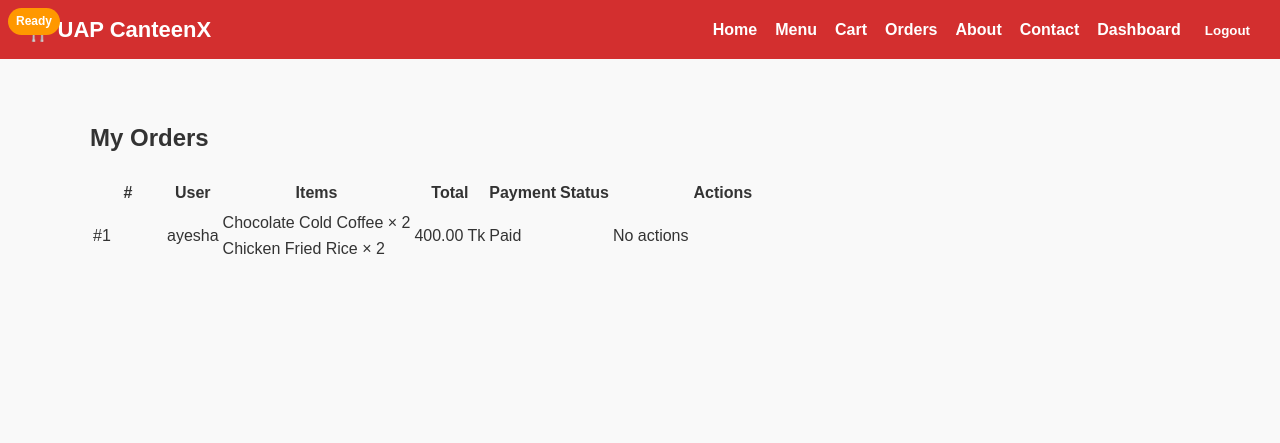
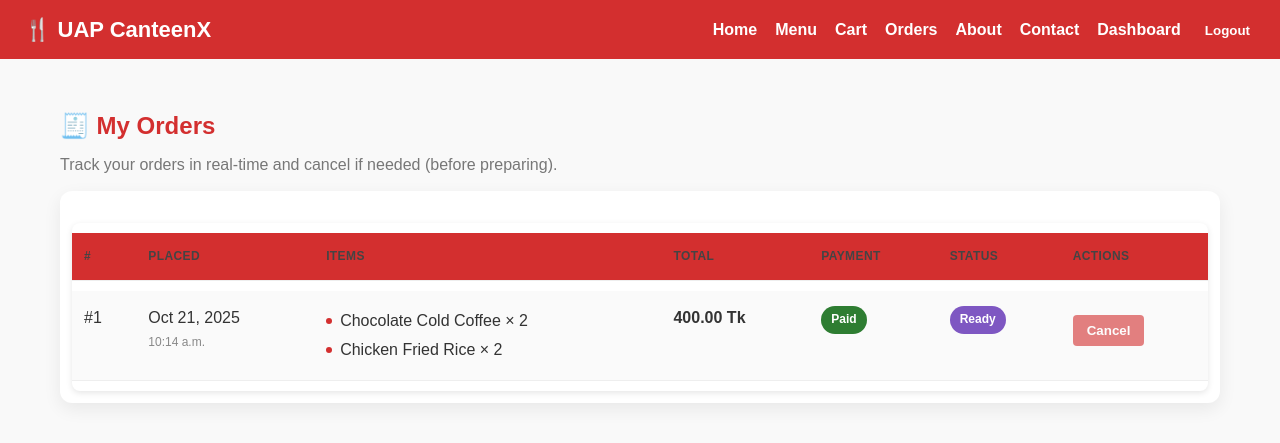
Before and after one commit to ayesha-ahona/Django-Canteen-Management-System, a Django app: page /orders/ in a window 1280 px wide. Shown: the top 443 px of the page. Run offline with Django 5.2, Linux system fonts and the light colour scheme; a user stored in the database is signed in; data comes from the database, SQL or seed files in the repository; both versions use the stored data as it was after the commit.

Commit message:
Change the UI of cancellation

```diff
--- a/my_canteen/static/my_canteen/css/styles.css
+++ b/my_canteen/static/my_canteen/css/styles.css
@@ -130,25 +130,71 @@ body {
     margin-bottom: 10px;
 }
 
+/* ---------- Card Surface Variant ---------- */
+.card.surface {
+    background: #fff;
+    border-radius: 12px;
+    box-shadow: 0 6px 18px rgba(0,0,0,.07);
+    padding: 12px;
+    overflow: hidden;
+}
+
 /* ---------- Badges ---------- */
 .card-media {
     position: relative;
 }
 
 .badge {
+    padding: 4px 10px;
+    border-radius: 999px;
+    font-size: 12px;
+    font-weight: 700;
+    color: #fff;
+    display: inline-block;
+}
+
+.badge-red {
+    background: #e53935;
+}
+
+.badge.gray {
+    background: #9e9e9e;
+}
+
+.badge.info {
+    background: #26a69a;
+}
+
+.badge.primary {
+    background: #1976d2;
+}
+
+.badge.violet {
+    background: #7e57c2;
+}
+
+.badge.blue {
+    background: #0288d1;
+}
+
+.badge.success {
+    background: #2e7d32;
+}
+
+.badge.warn {
+    background: #f9a825;
+}
+
+.badge.danger {
+    background: #e53935;
+}
+
+/* Legacy badge styles */
+.badge:not(.gray):not(.info):not(.primary):not(.violet):not(.blue):not(.success):not(.warn):not(.danger) {
     position: absolute;
     top: 8px;
     left: 8px;
     background: #ff9800;
-    color: #fff;
-    font-size: 12px;
-    padding: 4px 8px;
-    border-radius: 999px;
-    font-weight: 700;
-}
-
-.badge-red {
-    background: #e53935;
 }
 
 /* ---------- Buttons ---------- */
@@ -166,6 +212,44 @@ body {
 
 .card button:hover {
     background: #b71c1c;
+}
+
+/* ---------- Generic Buttons ---------- */
+.btn {
+    background: #d32f2f;
+    color: #fff;
+    padding: 10px 16px;
+    border: none;
+    border-radius: 8px;
+    font-weight: 700;
+    cursor: pointer;
+    text-decoration: none;
+    display: inline-block;
+    transition: 0.3s;
+}
+
+.btn:hover {
+    background: #b71c1c;
+}
+
+.btn:disabled {
+    opacity: .6;
+    cursor: not-allowed;
+}
+
+.btn-soft {
+    background: #ececec;
+    color: #666;
+}
+
+.btn-soft-danger {
+    background: #fde8e8;
+    color: #c62828;
+    border: 1px solid #ffcdd2;
+}
+
+.btn-soft-danger:hover {
+    background: #ffcdd2;
 }
 
 /* ---------- Search Filter Form ---------- */
@@ -232,6 +316,21 @@ body {
     border-color: #d32f2f;
 }
 
+/* ---------- Orders Page Polish ---------- */
+.orders-header {
+    margin: 8px 0 14px;
+}
+
+.orders-header h2 {
+    margin: 0;
+    color: #d32f2f;
+}
+
+.orders-header .muted {
+    color: #777;
+    margin: 6px 0 0;
+}
+
 /* ---------- Orders Table ---------- */
 .orders-table {
     width: 100%;
@@ -243,7 +342,8 @@ body {
     box-shadow: 0 2px 6px rgba(0,0,0,0.1);
 }
 
-.orders-table th, .orders-table td {
+.orders-table th,
+.orders-table td {
     padding: 12px;
     text-align: left;
     border-bottom: 1px solid #eee;
@@ -252,6 +352,92 @@ body {
 .orders-table th {
     background: #d32f2f;
     color: white;
+}
+
+/* Pretty Orders Table Variant */
+.orders-table.pretty {
+    width: 100%;
+    border-collapse: separate;
+    border-spacing: 0 10px;
+}
+
+.orders-table.pretty thead th {
+    font-weight: 700;
+    color: #444;
+    text-transform: uppercase;
+    font-size: 12px;
+    letter-spacing: .4px;
+    padding: 14px 12px;
+    border-bottom: 1px solid #eee;
+}
+
+.orders-table.pretty tbody tr {
+    background: #fafafa;
+    transition: .2s;
+}
+
+.orders-table.pretty tbody tr:hover {
+    background: #f6f6f6;
+    transform: translateY(-1px);
+}
+
+.orders-table.pretty td {
+    padding: 14px 12px;
+    vertical-align: top;
+}
+
+.orders-table .order-line {
+    display: flex;
+    align-items: center;
+    gap: 8px;
+    margin: 3px 0;
+}
+
+.orders-table .dot {
+    width: 6px;
+    height: 6px;
+    border-radius: 50%;
+    background: #d32f2f;
+    display: inline-block;
+}
+
+.orders-table .when .sub {
+    font-size: 12px;
+    color: #888;
+    margin-top: 2px;
+}
+
+.actions-col {
+    text-align: right;
+}
+
+.actions {
+    text-align: right;
+}
+
+.actions form {
+    display: inline-block;
+}
+
+/* ---------- Empty State ---------- */
+.empty-state {
+    text-align: center;
+    padding: 40px 16px;
+}
+
+.empty-state img {
+    width: 120px;
+    opacity: .9;
+    margin-bottom: 12px;
+}
+
+.empty-state h3 {
+    margin: 8px 0;
+}
+
+.empty-state p {
+    color: #666;
+    margin: 0 0 10px;
 }
 
 /* ---------- Status ---------- */
@@ -300,22 +486,6 @@ body {
     background: #d32f2f;
     color: #fff;
     transform: translateY(-2px);
-}
-
-/* ---------- Generic Buttons ---------- */
-.btn {
-    background: #d32f2f;
-    color: white;
-    padding: 10px 18px;
-    border-radius: 6px;
-    text-decoration: none;
-    font-weight: bold;
-    display: inline-block;
-    transition: 0.3s;
-}
-
-.btn:hover {
-    background: #b71c1c;
 }
 
 /* ---------- Profile & Settings ---------- */
--- a/my_canteen/templates/my_canteen/orders.html
+++ b/my_canteen/templates/my_canteen/orders.html
@@ -2,89 +2,99 @@
 {% load static %}
 
 {% block content %}
-<div class="container" style="max-width:1100px;">
-  <h2 class="mb-3">
-    {% if profile.role in "vendor admin" %}
-      All Orders
-    {% elif profile.role == "staff" %}
-      Kitchen Queue
-    {% else %}
-      My Orders
-    {% endif %}
-  </h2>
+<div class="container">
+  <div class="orders-header">
+    <h2>🧾 My Orders</h2>
+    <p class="muted">Track your orders in real-time and cancel if needed (before preparing).</p>
+  </div>
 
   {% if orders %}
-  <div class="table-responsive">
-    <table class="table table-bordered align-middle">
-      <thead class="table-dark">
+  <div class="card surface">
+    <table class="orders-table pretty">
+      <thead>
         <tr>
-          <th style="width:70px;">#</th>
-          <th>User</th>
+          <th>#</th>
+          <th>Placed</th>
           <th>Items</th>
           <th>Total</th>
           <th>Payment</th>
           <th>Status</th>
-          <th style="width:220px;">Actions</th>
+          <th class="actions-col">Actions</th>
         </tr>
       </thead>
       <tbody>
-      {% for order in orders %}
+        {% for o in orders %}
         <tr>
-          <td>#{{ order.id }}</td>
-          <td>{{ order.user.username }}</td>
+          <td>#{{ o.id }}</td>
+
           <td>
-            {% for oi in order.orderitem_set.all %}
-              {{ oi.item.name }} × {{ oi.quantity }}{% if not forloop.last %}<br>{% endif %}
+            <div class="when">
+              {{ o.created_at|date:"M d, Y" }}
+              <div class="sub">{{ o.created_at|date:"H:i a" }}</div>
+            </div>
+          </td>
+
+          <td>
+            {% for it in o.orderitem_set.all %}
+              <div class="order-line">
+                <span class="dot"></span>
+                {{ it.item.name }} × {{ it.quantity }}
+              </div>
             {% endfor %}
           </td>
-          <td>{{ order.total_price }} Tk</td>
-          <td>{{ order.payment_status|capfirst }}</td>
+
+          <td><strong>{{ o.total_price }} Tk</strong></td>
+
           <td>
-            {% if order.status == "completed" %}
-              <span class="badge bg-success">Completed</span>
-            {% elif order.status == "cancelled" %}
-              <span class="badge bg-secondary">Cancelled</span>
-            {% elif order.status == "ready" %}
-              <span class="badge bg-info text-dark">Ready</span>
-            {% elif order.status == "preparing" %}
-              <span class="badge bg-warning text-dark">Preparing</span>
-            {% elif order.status == "accepted" %}
-              <span class="badge bg-primary">Accepted</span>
+            {% if o.payment_status == 'paid' %}
+              <span class="badge success">Paid</span>
             {% else %}
-              <span class="badge bg-dark">Pending</span>
+              <span class="badge warn">Unpaid</span>
             {% endif %}
           </td>
+
           <td>
-            {# ---- Vendor/Admin management actions (তোমার আগের মত থাকুক) ---- #}
-            {% if profile.role in "vendor admin" %}
-              <a class="btn btn-sm btn-outline-primary mb-1" href="{% url 'order_accept' order.id %}">Accept</a>
-              <a class="btn btn-sm btn-outline-warning mb-1" href="{% url 'order_preparing' order.id %}">Preparing</a>
-              <a class="btn btn-sm btn-outline-info mb-1"    href="{% url 'order_ready' order.id %}">Ready</a>
-              <a class="btn btn-sm btn-outline-secondary mb-1" href="{% url 'order_delivered' order.id %}">Delivered</a>
-              <a class="btn btn-sm btn-outline-success mb-1"  href="{% url 'order_mark_paid' order.id %}">Mark Paid</a>
-              <a class="btn btn-sm btn-danger mb-1"            href="{% url 'order_cancel' order.id %}"
-                 onclick="return confirm('Cancel this order?');">Cancel</a>
-              <a class="btn btn-sm btn-success mb-1"           href="{% url 'order_completed' order.id %}">Complete</a>
+            {% if o.status == 'pending' %}
+              <span class="badge gray">Pending</span>
+            {% elif o.status == 'accepted' %}
+              <span class="badge info">Accepted</span>
+            {% elif o.status == 'preparing' %}
+              <span class="badge primary">Preparing</span>
+            {% elif o.status == 'ready' %}
+              <span class="badge violet">Ready</span>
+            {% elif o.status == 'delivered' %}
+              <span class="badge blue">Delivered</span>
+            {% elif o.status == 'completed' %}
+              <span class="badge success">Completed</span>
             {% else %}
-              {# ---- End-user Smart Cancel: preparing-এর আগ পর্যন্ত ---- #}
-              {% if order.id in cancelable_ids %}
-                <a class="btn btn-sm btn-outline-danger"
-                   href="{% url 'user_order_cancel' order.id %}"
-                   onclick="return confirm('Cancel this order?');">
-                   Cancel
-                </a>
-              {% else %}
-                <span class="text-muted">No actions</span>
-              {% endif %}
+              <span class="badge danger">Cancelled</span>
+            {% endif %}
+          </td>
+
+          <td class="actions">
+            {% if o.id in cancelable_ids %}
+              <form method="post" action="{% url 'user_order_cancel' o.id %}">
+                {% csrf_token %}
+                <button class="btn btn-soft-danger" onclick="return confirm('Cancel this order?');">
+                  Cancel
+                </button>
+              </form>
+            {% else %}
+              <button class="btn btn-soft" disabled>Cancel</button>
             {% endif %}
           </td>
         </tr>
-      {% endfor %}
+        {% endfor %}
       </tbody>
     </table>
   </div>
   {% else %}
-    <p class="text-muted">No orders found.</p>
+    <div class="empty-state">
+      <img src="{% static 'my_canteen/images/empty-box.svg' %}" alt="" />
+      <h3>No orders yet</h3>
+      <p>Browse the menu and place your first order.</p>
+      <a href="{% url 'menu' %}" class="btn">Go to Menu</a>
+    </div>
   {% endif %}
 </div>
 {% endblock %}
```
Also changed, not shown: db.sqlite3.
